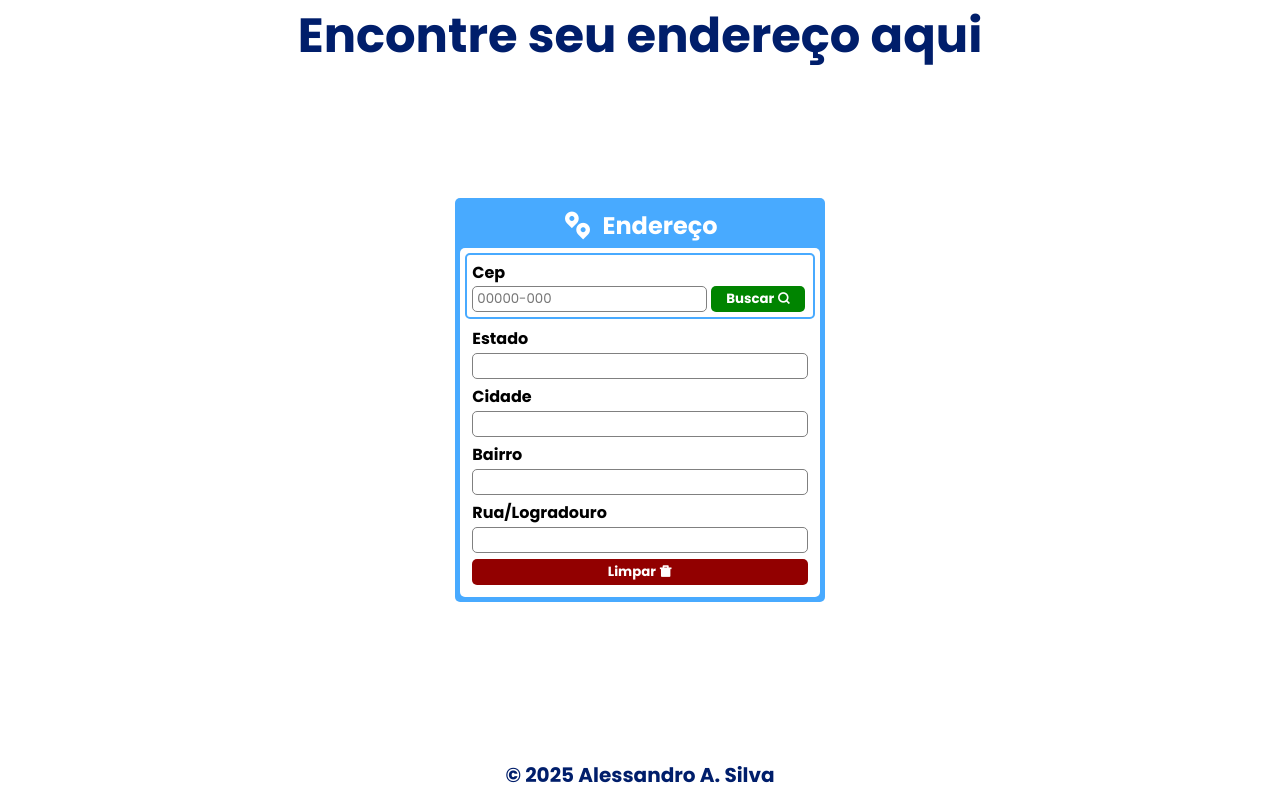
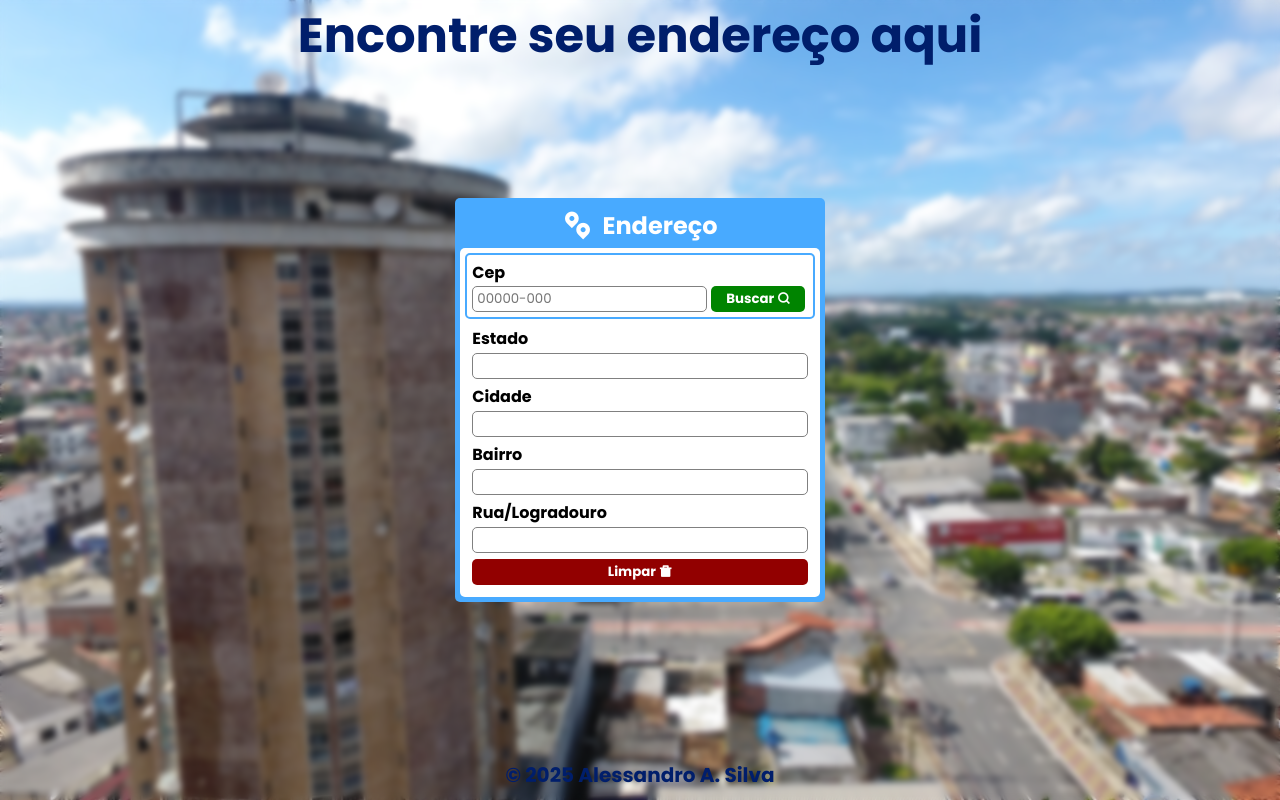
Before and after one commit to Alessandro-A-Silva/Buscar-Endereco, a plain HTML site: page index.html in a window 1280 px wide. Drawn offline with nearby package versions, Linux system fonts and the light colour scheme.

Commit message:
fix - body: background-image

```diff
--- a/assets/css/style.css
+++ b/assets/css/style.css
@@ -7,7 +7,7 @@
 
 body{
     height: 100vh;
-    background-image: url("..images/camacari.png");
+    background-image: url("../images/camacari.png");
     background-size: cover;
     backdrop-filter: blur(3px);
 
@@ -15,7 +15,6 @@ body{
 
 header{
     height: 5vh;
-    /* background-color: black; */
     color: #001e6b;
     text-align: center;
     font-weight: bold;
```
